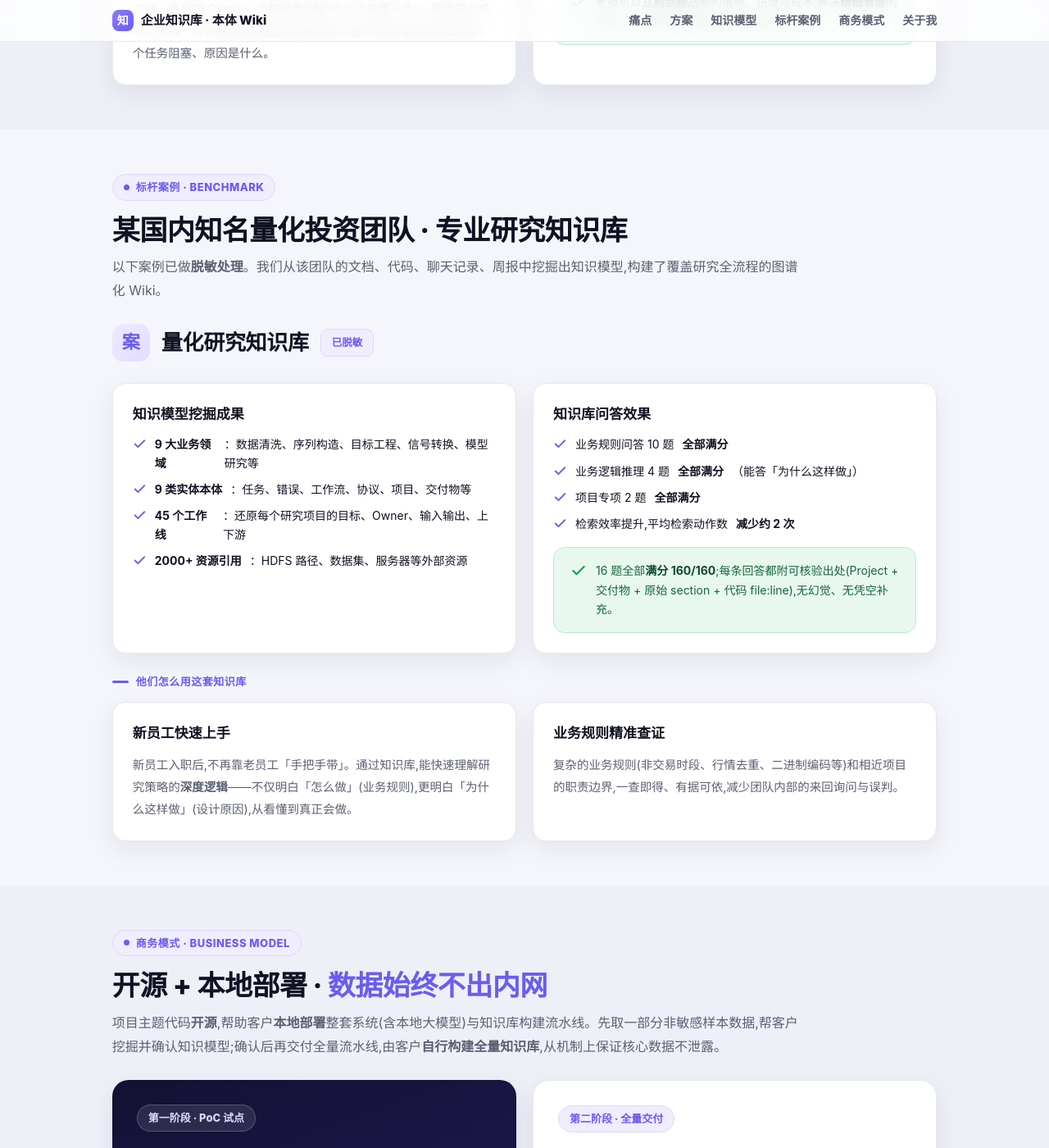
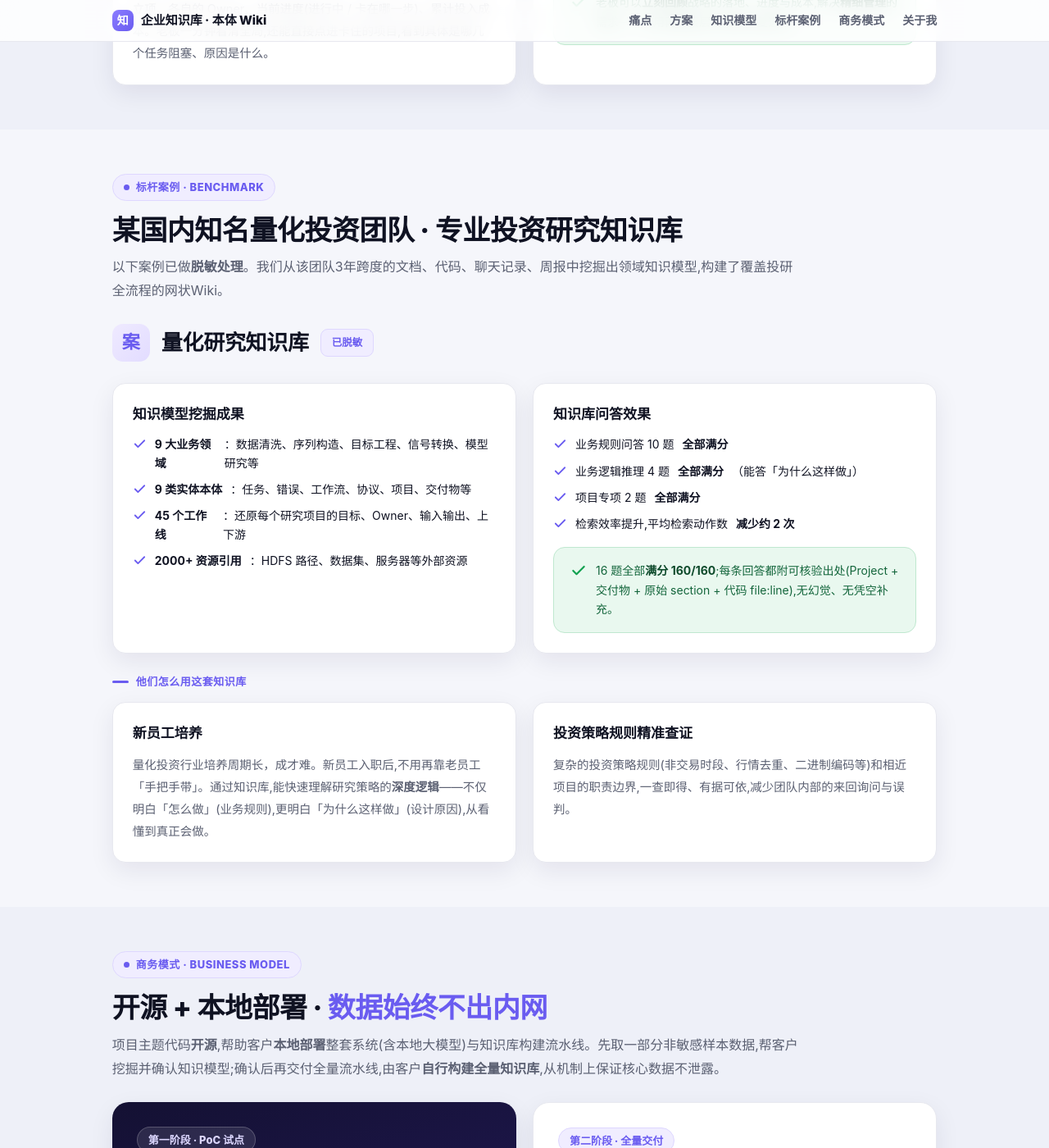
Before and after one commit to Jiwei/jiwei.github.io, a Jekyll site: the page knowledge-wiki.html, which Jekyll copies as it is, in a window 1280 px wide and 1400 px high, scrolled down 3437 px. Shown: the whole window at 82% size. Built offline with Jekyll 4.4.1, drawn with Linux system fonts in a browser that asks for light colours.

Commit message:
feat: 更新企业知识库商业介绍页面

```diff
--- a/knowledge-wiki.html
+++ b/knowledge-wiki.html
@@ -371,8 +371,8 @@ h2.h{font-size:34px;font-weight:850;letter-spacing:-.5px;margin:0 0 10px;line-he
 <section id="case" style="scroll-margin-top:60px">
   <div class="wrap">
     <div class="kicker"><span class="dot"></span>标杆案例 · BENCHMARK</div>
-    <h2 class="h">某国内知名量化投资团队 · 专业研究知识库</h2>
-    <p class="h-sub">以下案例已做<b>脱敏处理</b>。我们从该团队的文档、代码、聊天记录、周报中挖掘出知识模型,构建了覆盖研究全流程的图谱化 Wiki。</p>
+    <h2 class="h">某国内知名量化投资团队 · 专业投资研究知识库</h2>
+    <p class="h-sub">以下案例已做<b>脱敏处理</b>。我们从该团队3年跨度的文档、代码、聊天记录、周报中挖掘出领域知识模型,构建了覆盖投研全流程的网状Wiki。</p>
     <div class="caseband">
       <div class="cidx">案</div>
       <div class="ctitle">量化研究知识库</div>
@@ -406,12 +406,12 @@ h2.h{font-size:34px;font-weight:850;letter-spacing:-.5px;margin:0 0 10px;line-he
       <div style="font-size:13px;font-weight:800;letter-spacing:.5px;color:var(--ai);margin-bottom:14px;display:flex;align-items:center;gap:9px"><span style="width:20px;height:3px;border-radius:2px;background:var(--ai)"></span>他们怎么用这套知识库</div>
       <div class="two">
         <div class="panel">
-          <h4>新员工快速上手</h4>
-          <p>新员工入职后,不再靠老员工「手把手带」。通过知识库,能快速理解研究策略的<b>深度逻辑</b>——不仅明白「怎么做」(业务规则),更明白「为什么这样做」(设计原因),从看懂到真正会做。</p>
+          <h4>新员工培养</h4>
+          <p>量化投资行业培养周期长，成才难。新员工入职后,不用再靠老员工「手把手带」。通过知识库,能快速理解研究策略的<b>深度逻辑</b>——不仅明白「怎么做」(业务规则),更明白「为什么这样做」(设计原因),从看懂到真正会做。</p>
         </div>
         <div class="panel">
-          <h4>业务规则精准查证</h4>
-          <p>复杂的业务规则(非交易时段、行情去重、二进制编码等)和相近项目的职责边界,一查即得、有据可依,减少团队内部的来回询问与误判。</p>
+          <h4>投资策略规则精准查证</h4>
+          <p>复杂的投资策略规则(非交易时段、行情去重、二进制编码等)和相近项目的职责边界,一查即得、有据可依,减少团队内部的来回询问与误判。</p>
         </div>
       </div>
     </div>
```
